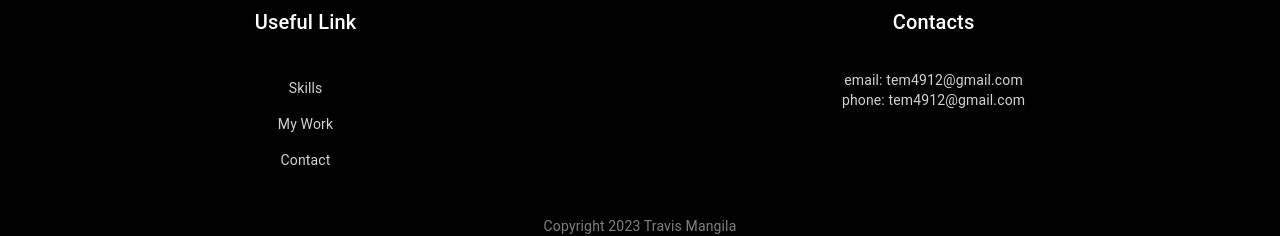
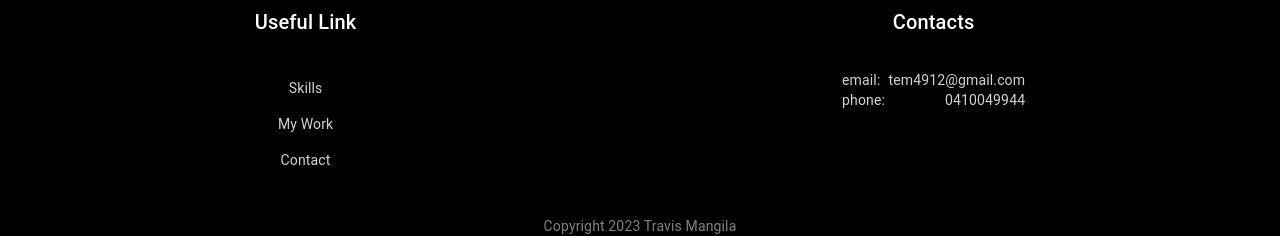
Before and after one commit to DrSack/Personal-Website, a Next.js app: page / in a window 1280 px wide. Shown: the part 919-1155 px from the top of the page. Built offline with nearby package versions, Linux system fonts and the light colour scheme.

Commit message:
fixed spacing for home page

```diff
--- a/components/footer.tsx
+++ b/components/footer.tsx
@@ -1,8 +1,6 @@
 'use client'
 
-import { Box, Divider, IconButton, Toolbar, Typography } from '@mui/material';
-import { TextSnippet } from '@mui/icons-material';
-import { useRouter } from 'next/navigation';
+import { Box, IconButton, Toolbar, Typography } from '@mui/material';
 import { styled } from '@mui/material/styles';
 
 const StyledLinksTypography = styled(Typography)(({ theme }) => ({
@@ -17,13 +15,34 @@ const StyledTypographyCopyright = styled(Typography)(({ theme }) => ({
   ...theme.typography['body2'],
 }));
 
+const StyledUsefulLinksBox = styled(Box)(({ theme }) => ({
+  display: 'flex',
+  flexDirection: 'column',
+  alignItems: 'center',
+  height: '120px'
+}));
+
+const StyledContactsBox = styled(Box)(({ theme }) => ({
+  display: 'flex',
+  flexDirection: 'column',
+  alignItems: 'center',
+  height: '120px'
+}));
+
+const StyledToolbar = styled(Toolbar)(({ theme }) => ({
+  color: 'black',
+  display: 'flex',
+  flexDirection: 'row',
+  justifyContent: 'space-around',
+}));
+
 export const Footer = () => {
   return (
     <Box display='flex' flexDirection='column' justifyContent='space-around' style={{ width: '100%', backgroundColor: 'black', height: '320px' }}>
-      <Toolbar style={{ color: 'black', display: 'flex', flexDirection: 'row', justifyContent: 'space-around' }}>
-        <Box style={{ display: 'flex', flexDirection: 'column', alignItems: 'center', height: '120px' }}>
+      <StyledToolbar>
+        <StyledUsefulLinksBox>
           <Typography variant='h6' color='white'>Useful Link</Typography>
-          <Box display='flex' flexDirection='column' justifyContent='space-around'  marginTop='32px'>
+          <Box display='flex' flexDirection='column' alignItems='center' marginTop='32px'>
             <IconButton href='/skills' size='medium'>
               <StyledLinksTypography>Skills</StyledLinksTypography>
             </IconButton>
@@ -34,15 +53,21 @@ export const Footer = () => {
               <StyledLinksTypography>Contact</StyledLinksTypography>
             </IconButton>
           </Box>
-        </Box>
-        <Box display='flex' flexDirection='column' alignItems='center' height='120px'>
+        </StyledUsefulLinksBox>
+        <StyledContactsBox>
           <Typography variant='h6' color='white'>Contacts</Typography>
-          <Box style={{ display: 'flex', flexDirection: 'column', alignItems: 'center', marginTop: '32px' }}>
-            <StyledLinksTypography>email: tem4912@gmail.com</StyledLinksTypography>
-            <StyledLinksTypography>phone: tem4912@gmail.com</StyledLinksTypography>
+          <Box style={{ display: 'flex', flexDirection: 'column', marginTop: '32px' }}>
+            <Box display='flex' flexDirection='row' justifyContent='space-between'>
+              <StyledLinksTypography>email:</StyledLinksTypography>
+              <StyledLinksTypography marginLeft={2}>tem4912@gmail.com</StyledLinksTypography>
+            </Box>
+            <Box display='flex' flexDirection='row' justifyContent='space-between'>
+              <StyledLinksTypography>phone:</StyledLinksTypography>
+              <StyledLinksTypography>0410049944</StyledLinksTypography>
+            </Box>
           </Box>
-        </Box>
-      </Toolbar>
+        </StyledContactsBox>
+      </StyledToolbar>
       <Box style={{ display: 'flex', flexDirection: 'column', alignItems: 'center', justifyContent: 'space-between' }}>
         <StyledTypographyCopyright>Copyright 2023 Travis Mangila</StyledTypographyCopyright>
       </Box>
--- a/src/app/page.tsx
+++ b/src/app/page.tsx
@@ -40,7 +40,7 @@ const StyledDescriptionBox2 = styled(Box)(({ theme }) => ({
   gap: theme.spacing(8),
   width: '800px',
   [theme.breakpoints.down('md')]: {
-    marginTop: '36px',
+    marginTop: '0px',
     width: '100%',
   }
 }));
```
